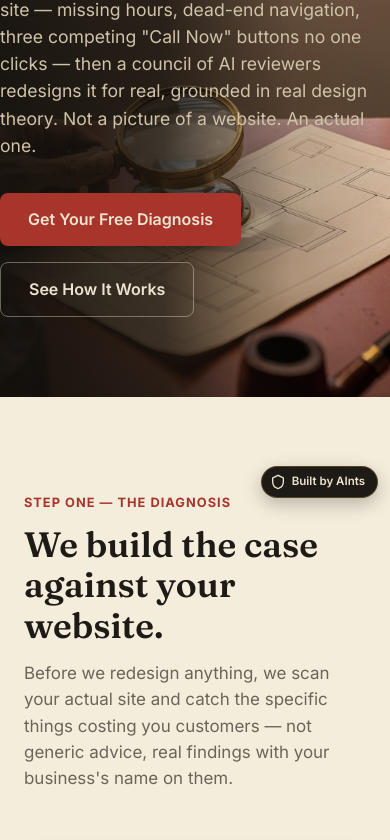
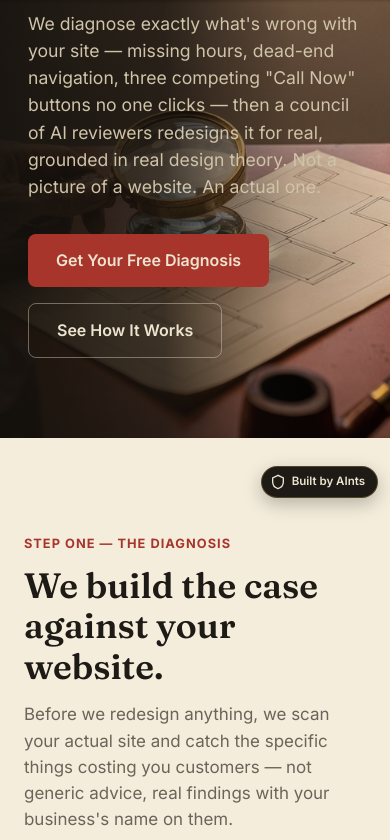
Before and after one commit to jafstar/design-pipe, a plain HTML site: page index.html in a window 390 px wide. Shown: the part 334-1174 px from the top of the page. Drawn offline with Linux system fonts and the light colour scheme.

Commit message:
Fix mobile CTA text disappearing and zero hero content padding
Same two bugs as aint-farm (same shared CSS pattern): .label-short's
unconditional display:none rule sat after the mobile media query that
set it to inline, hiding both label spans at every screen size; and
.hero-inner's padding was 0 horizontal at both the base and 900px rules,
leaving hero text flush against the viewport edge on narrow screens.

Co-Authored-By: Claude Sonnet 5 <noreply@anthropic.com>

```diff
--- a/styles.css
+++ b/styles.css
@@ -61,13 +61,14 @@ nav a:hover{color:var(--brass-light);border-color:var(--brass);}
 .hero{position:relative;overflow:hidden;background:var(--ink);color:var(--cream-text);}
 .hero-bg{position:absolute;inset:0;width:100%;height:100%;object-fit:cover;opacity:0.9;}
 .hero-scrim{position:absolute;inset:0;background:linear-gradient(90deg, rgba(20,17,13,0.94) 0%, rgba(20,17,13,0.78) 42%, rgba(20,17,13,0.15) 75%, rgba(20,17,13,0) 100%);}
-.hero-inner{position:relative;padding:120px 0 130px;max-width:640px;}
+.hero-inner{position:relative;padding:120px 32px 130px;max-width:640px;}
 .hero-badge{display:inline-flex;align-items:center;gap:8px;background:rgba(184,147,62,0.14);border:1px solid rgba(184,147,62,0.4);padding:6px 14px;border-radius:100px;font-size:0.8rem;font-weight:600;color:var(--brass-light);margin-bottom:22px;}
 .hero h1{font-size:3.1rem;margin-bottom:20px;color:var(--cream-text);}
 .hero h1 span{color:var(--brass-light);}
 .hero p{font-size:1.1rem;color:#cfc3a8;margin-bottom:34px;max-width:540px;}
 .hero-ctas{display:flex;gap:16px;flex-wrap:wrap;}
 .btn-lg{padding:14px 28px;font-size:1rem;border-radius:8px;}
+.label-short{display:none;}
 
 /* ---------- SECTIONS ---------- */
 .section{padding:96px 0;}
@@ -170,7 +171,7 @@ footer{background:var(--ink);color:#a89b82;padding:56px 0 28px;}
 .footer-bottom{border-top:1px solid rgba(237,228,208,0.1);padding-top:22px;font-size:0.8rem;color:#7d715c;}
 
 @media (max-width:900px){
-  .hero-inner{max-width:100%;padding:90px 0 80px;}
+  .hero-inner{max-width:100%;padding:90px 28px 80px;}
   .hero h1{font-size:2.4rem;}
   .evidence-grid{grid-template-columns:1fr 1fr;}
   .diff-grid{grid-template-columns:1fr;gap:32px;}
@@ -185,4 +186,3 @@ footer{background:var(--ink);color:#a89b82;padding:56px 0 28px;}
   .label-full{display:none;}
   .label-short{display:inline;}
 }
-.label-short{display:none;}
```
